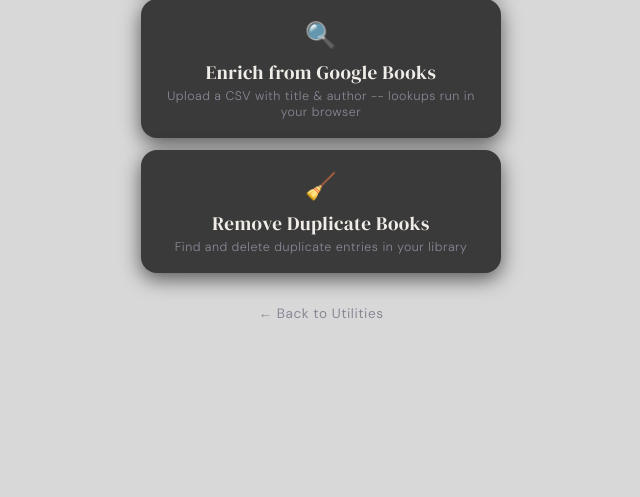
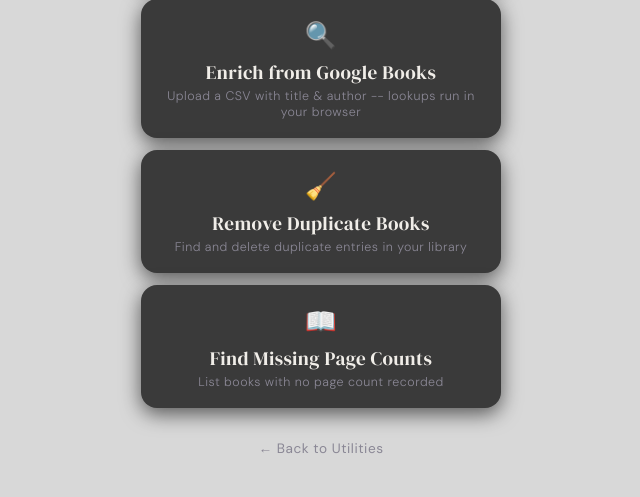
Before and after one commit to dpj1951/my-reading-room, a Flask app: template templates/tools.html in a window 1280 px wide. Shown: the part 473-970 px from the top of the page, without its empty margins (319-959 px from the left). Before the commit the page ends 791 px from the top, so only its background shows below. Run offline with Flask 3, Linux system fonts and the light colour scheme; the template is opened without the code that fills it, so the values that code supplies are empty.

Commit message:
Add Find Missing Page Counts tool to More Tools

```diff
--- a/templates/tools.html
+++ b/templates/tools.html
@@ -95,6 +95,18 @@
     <div class="progress-box" id="dedupProgress" style="display:none">
       <div class="progress-bar-track"><div class="progress-bar-fill" id="dedupFill"></div></div>
       <div class="progress-count" id="dedupCount">Running...</div>
+    </div>
+
+
+    <button type="button" class="menu-btn" id="missingPagesBtn" onclick="startMissingPages()">
+      <span class="icon">&#x1F4D6;</span> Find Missing Page Counts
+      <span class="sub">List books with no page count recorded</span>
+    </button>
+    <div class="progress-box" id="missingPagesBox" style="display:none">
+      <div class="progress-label" id="missingPagesLabel">Scanning library...</div>
+      <div class="progress-bar-track"><div class="progress-bar-fill" id="missingPagesFill"></div></div>
+      <div class="progress-count" id="missingPagesCount"></div>
+      <div id="missingPagesList" style="margin-top:12px;width:100%;max-height:340px;overflow-y:auto;display:flex;flex-direction:column;gap:6px;"></div>
     </div>
 
   </nav>
@@ -281,6 +293,46 @@
     } catch (e) { countEl.textContent = 'Error: ' + e.message; }
     btn.disabled = false;
   }
+
+  async function startMissingPages() {
+    const btn = document.getElementById('missingPagesBtn');
+    const box = document.getElementById('missingPagesBox');
+    const label = document.getElementById('missingPagesLabel');
+    const fill = document.getElementById('missingPagesFill');
+    const count = document.getElementById('missingPagesCount');
+    const list = document.getElementById('missingPagesList');
+    btn.disabled = true;
+    box.style.display = 'block';
+    list.innerHTML = '';
+    label.textContent = 'Scanning library...';
+    fill.style.width = '30%';
+    count.textContent = '';
+    try {
+      const r = await fetch('/utilities/missing-pages');
+      const data = await r.json();
+      fill.style.width = '100%';
+      if (data.error) { label.textContent = 'Error: ' + data.error; btn.disabled = false; return; }
+      const books = data.books || [];
+      if (books.length === 0) {
+        label.textContent = '\u2705 All books have page counts!';
+        count.textContent = '';
+      } else {
+        label.textContent = books.length + ' book' + (books.length === 1 ? '' : 's') + ' missing page counts:';
+        count.textContent = 'Click a title to edit it.';
+        books.forEach(b => {
+          const row = document.createElement('a');
+          row.href = '/edit/' + b.id;
+          row.style.cssText = 'display:flex;justify-content:space-between;align-items:center;background:#2a2a2a;border-radius:8px;padding:8px 12px;color:#f0ede8;text-decoration:none;font-size:0.85rem;';
+          row.innerHTML = '<span style="flex:1;overflow:hidden;text-overflow:ellipsis;white-space:nowrap;" title="' + b.title.replace(/"/g,'&quot;') + '">' + b.title + '</span>' +
+            '<span style="color:#8a8795;margin-left:12px;white-space:nowrap;">' + (b.author || '—') + '</span>';
+          row.addEventListener('mouseenter', () => row.style.background = '#333');
+          row.addEventListener('mouseleave', () => row.style.background = '#2a2a2a');
+          list.appendChild(row);
+        });
+      }
+    } catch(e) { label.textContent = 'Error: ' + e.message; }
+    btn.disabled = false;
+  }
   </script>
   <script src="/static/enrich.js"></script>
 </body>
```
